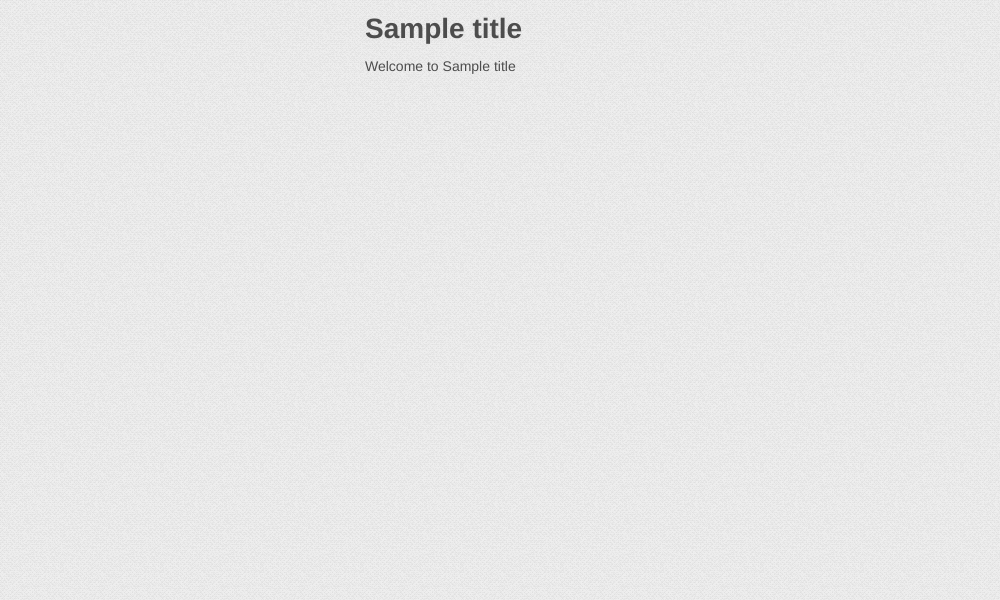
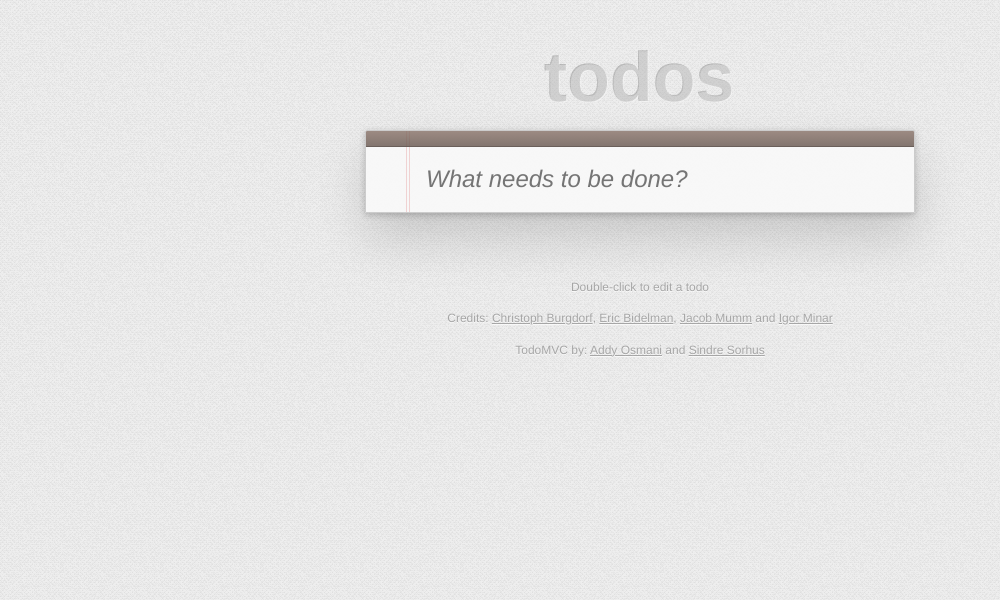
Before and after one commit to chantastic/node-stack, a Node server app: template views/index.jade in a window 1280 px wide. Shown: the top 600 px of the page, without its empty margins (0-1000 px from the left). Run offline with Node 20, Linux system fonts and the light colour scheme; the template is opened without the code that fills it: most values are stand-ins (such as "Sample title", 1, 10 or a date in 2020); some libraries are stand-ins or nearby versions.

Commit message:
added todomvc index.html in jade

```diff
--- a/views/index.jade
+++ b/views/index.jade
@@ -1,5 +1,46 @@
 extends layout
 
 block content
-  h1= title
-  p Welcome to #{title}
+    section(id='todoapp', ng-controller='TodoCtrl')
+        header(id='header')
+            h1 todos
+            form(id='todo-form', ng-submit='addTodo()')
+                input(id='new-todo', placeholder='What needs to be done?', ng-model='newTodo', autofocus)
+
+        section(id='main', ng-show='todos.length', ng-cloak)
+            input(id='toggle-all', type='checkbox', ng-model='allChecked', ng-click='markAll(allChecked)')
+            label(for='toggle-all') Mark all as copmlete
+            ul(id='todo-list')
+                li(ng-repeat='todo in todos | filter:statusFilter', ng-class='{completed: todo.completed, editing: todo == editedTodo}')
+                    div(class='view')
+                        input(class='toggle', type='checkbox', ng-model='todo.completed')
+                        label(ng-dblclick='editTodo(todo)') {{todo.title}}
+                        button(class='destroy', ng-click='removeTodo(todo)')
+                    form(ng-submit='doneEditing(todo)')
+                        input(class='edit', ng-model='todo.title', todo-blur='doneEditing(todo)', todo-focus='todo == editedTodo')
+
+
+        footer(id='footer', ng-show='todos.length', ng-cloak)
+            span(id='todo-count')
+                strong {{remainingCount}}
+                    ng-pluralize(count='remainingCount', when='{ one: \' item left\', other: \' items left\' }')
+            ul(id='filters')
+                li
+                    a(ng-class='{selected: location.path() == \'/\'}', href='#/') All
+                li
+                    a(ng-class='{selected: location.path() == \'/active\'}', href='#/active') Active
+                li
+                    a(ng-class='{selected: location.path() == \'/completed\'}', href='#/completed') Completed
+            button(id='clear-completed', ng-click='clearDoneTodos()', ng-show='doneCount') Clear completed ({{doneCount}})
+
+    footer(id='info')
+        p Double-click to edit a todo
+        p Credits:
+            | <a href="http://twitter.com/cburgdorf">Christoph Burgdorf</a>,
+            | <a href="http://ericbidelman.com">Eric Bidelman</a>,
+            | <a href="http://jacobmumm.com">Jacob Mumm</a> and
+            | <a href="http://igorminar.com">Igor Minar</a>
+        p
+            | TodoMVC by:
+            | <a href="http://addyosmani.com/">Addy Osmani</a> and
+            | <a href="https://twitter.com/sindresorhus">Sindre Sorhus</a>
--- a/views/layout.jade
+++ b/views/layout.jade
@@ -1,12 +1,20 @@
 doctype 5
-html
+html(ng-app='todomvc')
   head
+    meta(charset='utf-8')
+    meta(http-equiv='X-UA-Compatible', content='IE=edge,chrome=1')
     title= title
     link(rel='stylesheet', href='/stylesheets/style.css')
   body
     block content
 
+    script(src='/components/angular/angular.min.js')
     script(src='/components/socket.io/dist/socket.io.min.js')
+    script(src='/scripts/app.js')
+    script(src='/scripts/controllers/todoCtrl.js')
+    script(src='/scripts/services/todoStorage.js')
+    script(src='/scripts/directives/todoFocus.js')
+    script(src='/scripts/directives/todoBlur.js')
     script(type='text/javascript')
         var socket = io.connect('http://localhost');
         socket.on('news', function (data) {
```
